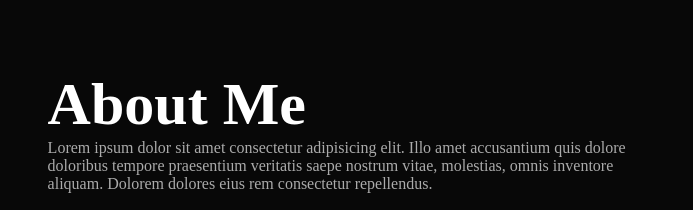
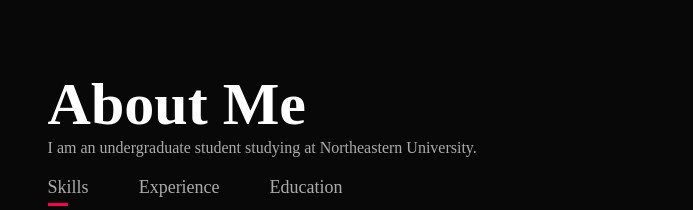
Before and after one commit to YuSim125/YuSim125.github.io, a plain HTML site: page index.html in a window 1280 px wide. Shown: the part 820-1030 px from the top of the page, 490-1183 px from the left. Drawn offline with Linux system fonts and the light colour scheme.

Commit message:
Update index.html

```diff
--- a/index.html
+++ b/index.html
@@ -38,9 +38,7 @@
                 </div>
                 <div class="about-col-2">
                     <h1 class="sub-title">About Me</h1>
-                    <p>Lorem ipsum dolor sit amet consectetur adipisicing elit. Illo amet accusantium quis dolore
-                        doloribus tempore praesentium veritatis saepe nostrum vitae, molestias, omnis inventore aliquam.
-                        Dolorem dolores eius rem consectetur repellendus.</p>
+                    <p>I am an undergraduate student studying at Northeastern University.</p>
                     <div class="tab-titles">
                         <p class="tab-links active-link" onclick="opentab('skills')">Skills</p>
                         <p class="tab-links" onclick="opentab('experience')">Experience</p>
```
